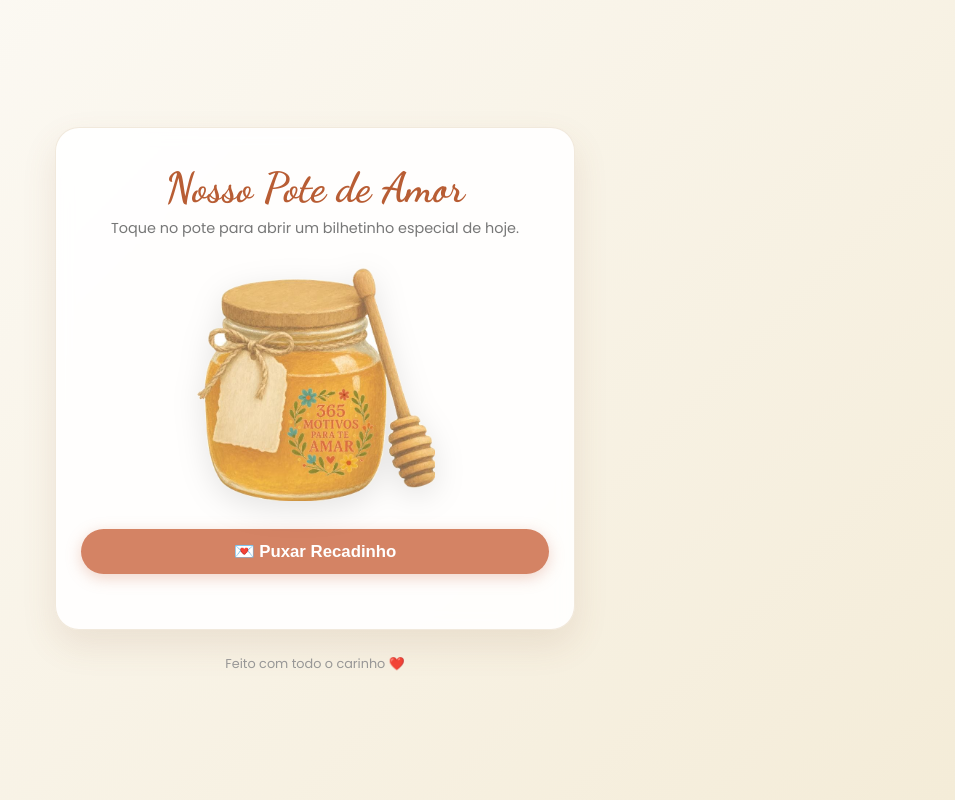
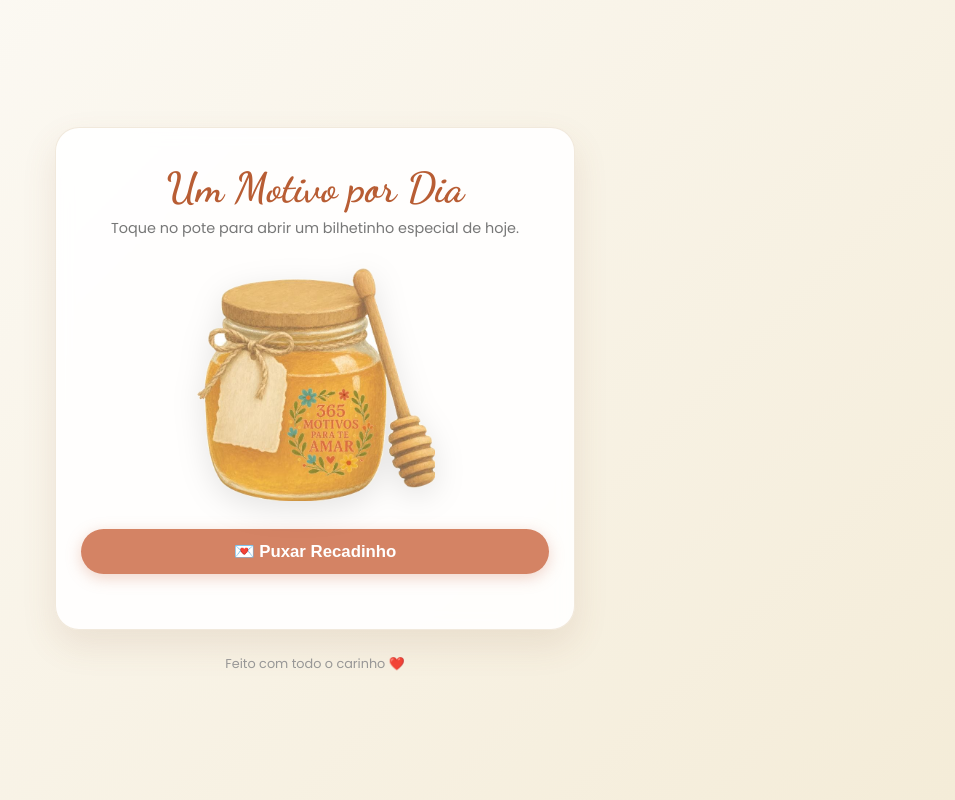
Before and after one commit to Mourafernandoc/landing-page, a plain HTML site: page index.html in a window 1280 px wide. Shown: the whole page, without its empty margins (325-1280 px from the left). Drawn offline with Linux system fonts and the light colour scheme.

Commit message:
Change heading text from 'Nosso Pote de Amor' to 'Um Motivo por Dia'

```diff
--- a/index.html
+++ b/index.html
@@ -153,7 +153,7 @@
 <body>
 
     <div class="container">
-        <h1>Nosso Pote de Amor</h1>
+        <h1>Um Motivo por Dia</h1>
         <p class="subtitle">Toque no pote para abrir um bilhetinho especial de hoje.</p>
 
         <!-- Pote Real -->
```
